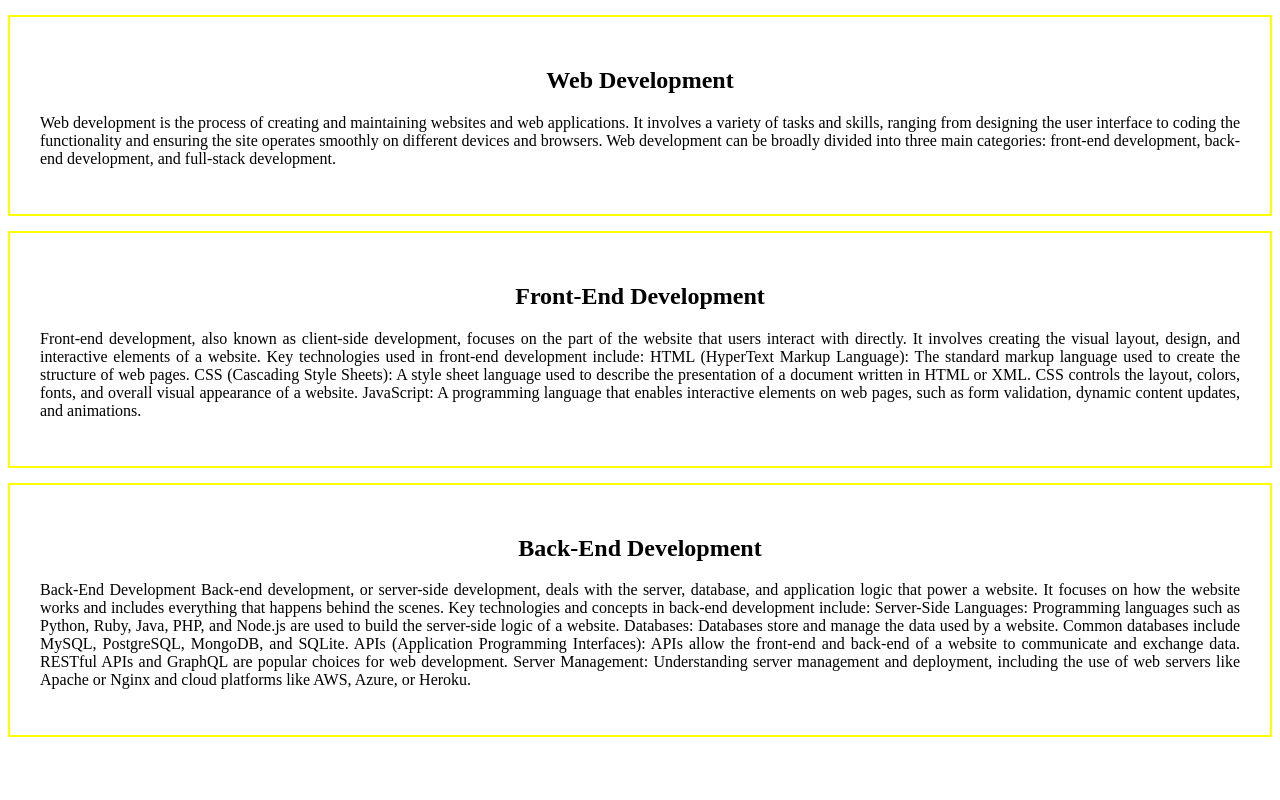
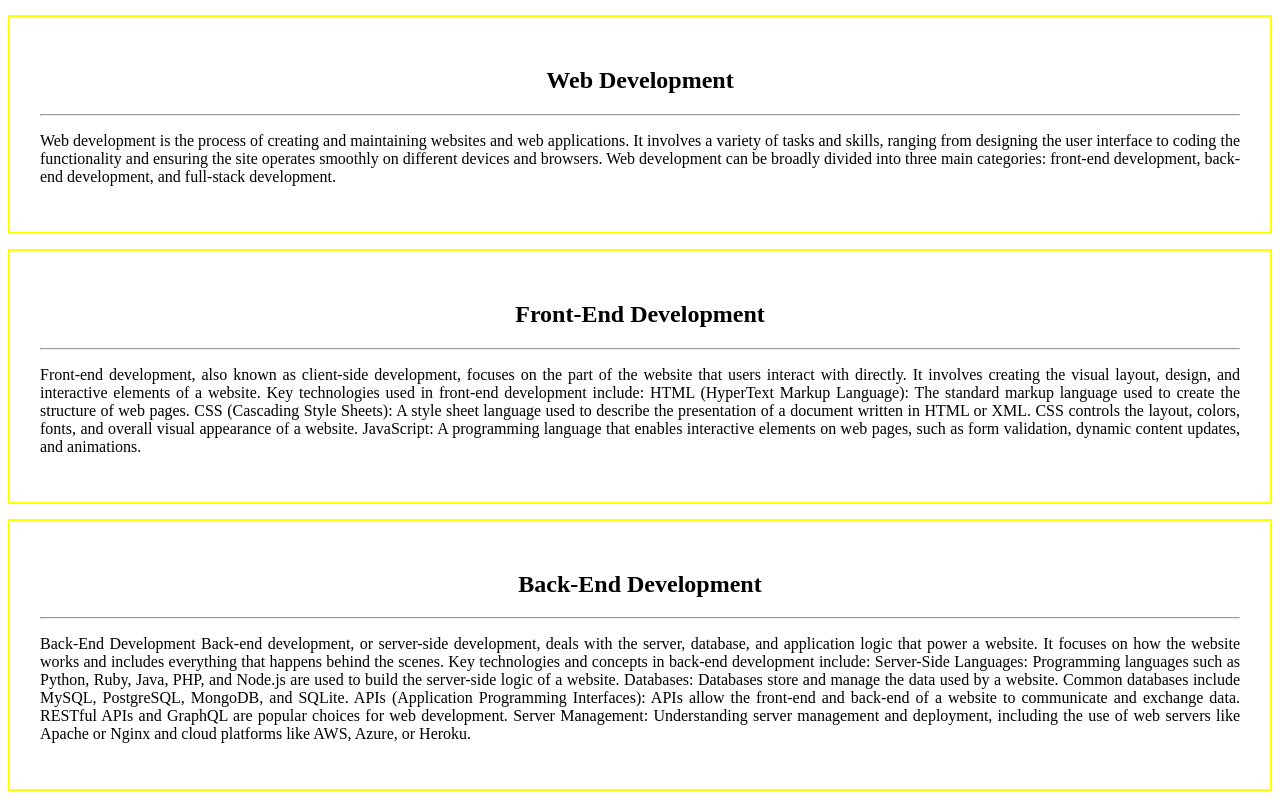
Before and after one commit to MahmudulHasan1211/box-model-css, a plain HTML site: page index.html in a window 1280 px wide. Drawn offline with Linux system fonts and the light colour scheme.

Commit message:
hr added

```diff
--- a/index.html
+++ b/index.html
@@ -18,12 +18,12 @@
 </head>
 <body>
     <div class="content">
-        <h2>Web Development</h2>
+        <h2>Web Development</h2> <hr>
         <p>Web development is the process of creating and maintaining websites and web applications. It involves a variety of tasks and skills, ranging from designing the user interface to coding the functionality and ensuring the site operates smoothly on different devices and browsers. Web development can be broadly divided into three main categories: front-end development, back-end development, and full-stack development.</p>
     </div>
 
     <div class="content">
-        <h2>Front-End Development</h2>
+        <h2>Front-End Development</h2> <hr>
         <p>
             Front-end development, also known as client-side development, focuses on the part of the website that users interact with directly. It involves creating the visual layout, design, and interactive elements of a website. Key technologies used in front-end development include:
 
@@ -33,7 +33,7 @@
     </div>
 
     <div class="content">
-        <h2>Back-End Development</h2>
+        <h2>Back-End Development</h2> <hr>
         <p>Back-End Development
             Back-end development, or server-side development, deals with the server, database, and application logic that power a website. It focuses on how the website works and includes everything that happens behind the scenes. Key technologies and concepts in back-end development include:
 
```
